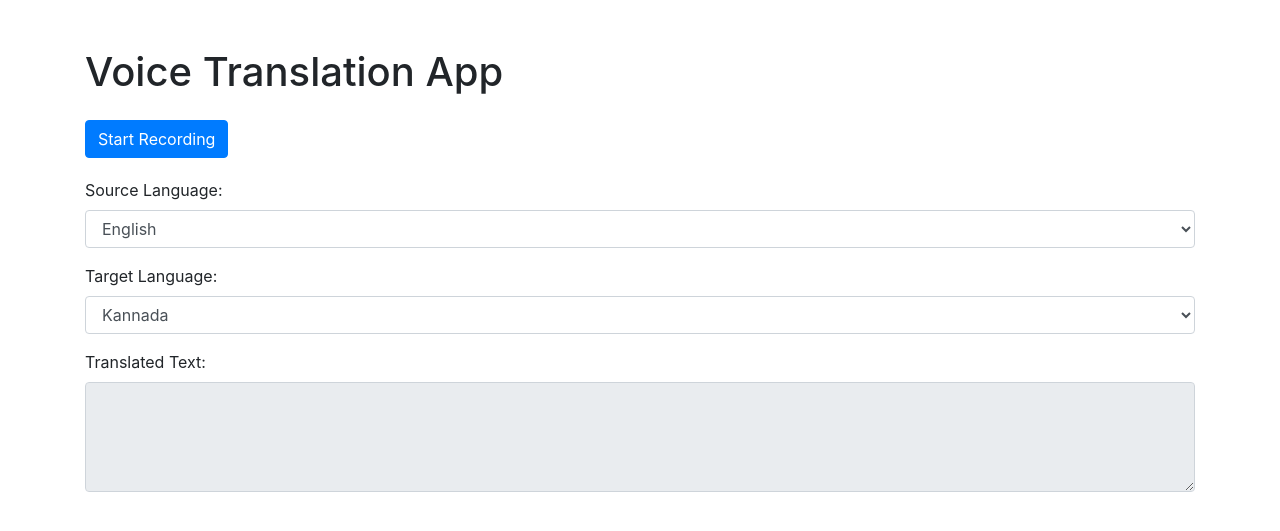
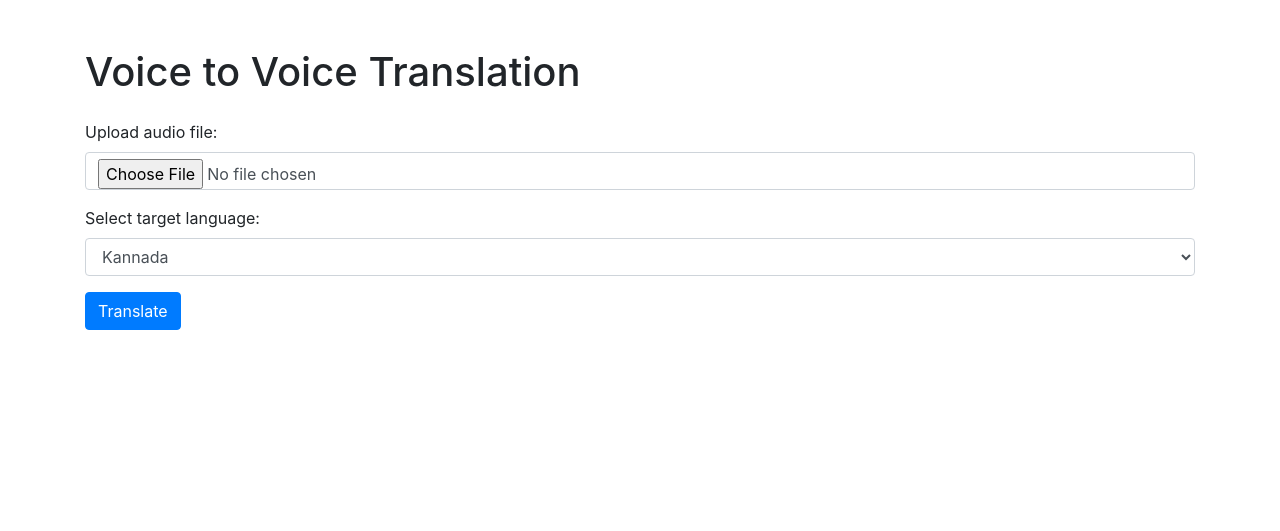
Before and after one commit to Arshad-khan05/MiniProject, a Flask app: template T2T/templates/voice_to_voice.html in a window 1280 px wide. Shown: the top 531 px of the page. Run offline with Flask 3, Linux system fonts and the light colour scheme; the template is opened without the code that fills it, so the values that code supplies are empty; some libraries are stand-ins or nearby versions.

Commit message:
Voice to voice feature

```diff
--- a/T2T/app.py
+++ b/T2T/app.py
@@ -2,6 +2,8 @@ from flask import Flask, render_template, request, jsonify, send_file
 from googletrans import Translator
 from gtts import gTTS
 import os
+import speech_recognition as sr
+from pydub import AudioSegment
 
 app = Flask(__name__)
 
@@ -18,6 +20,10 @@ def index():
 def text_to_text():
     return render_template('text_to_text.html')
 
+@app.route('/voice_to_voice')
+def voice_to_voice():
+    return render_template('voice_to_voice.html')
+
 @app.route('/translate', methods=['POST'])
 def translate():
     text_to_translate = request.form['text']
@@ -31,6 +37,36 @@ def translate():
 
     return jsonify({'translated_text': translated_text, 'audio_file_path': audio_file_path})
 
+@app.route('/voice_translate', methods=['POST'])
+def voice_translate():
+    if 'audio' not in request.files:
+        return jsonify({'error': 'No audio file provided'}), 400
+
+    audio_file = request.files['audio']
+    target_language = request.form['target_language']
+
+    audio_path = os.path.join('static', 'uploaded_audio.wav')
+    audio_file.save(audio_path)
+
+    # Convert audio to text
+    recognizer = sr.Recognizer()
+    audio_segment = AudioSegment.from_file(audio_path)
+    audio_segment.export(audio_path, format='wav')
+
+    with sr.AudioFile(audio_path) as source:
+        audio_data = recognizer.record(source)
+        text_to_translate = recognizer.recognize_google(audio_data)
+
+    # Translate text
+    translated_text = translate_text(text_to_translate, target_language)
+
+    # Generate translated audio file
+    tts = gTTS(text=translated_text, lang=target_language)
+    translated_audio_path = os.path.join('static', 'translated_audio.mp3')
+    tts.save(translated_audio_path)
+
+    return jsonify({'translated_text': translated_text, 'audio_file_path': translated_audio_path})
+
 @app.route('/play_audio')
 def play_audio():
     audio_file_path = request.args.get('audio_file_path')
--- a/T2T/templates/voice_to_voice.html
+++ b/T2T/templates/voice_to_voice.html
@@ -3,40 +3,31 @@
 <head>
     <meta charset="UTF-8">
     <meta name="viewport" content="width=device-width, initial-scale=1.0">
-    <title>Voice Translation App</title>
+    <title>Voice to Voice Translation</title>
     <!-- Bootstrap CSS -->
     <link href="https://stackpath.bootstrapcdn.com/bootstrap/4.5.2/css/bootstrap.min.css" rel="stylesheet">
 </head>
 <body>
     <div class="container mt-5">
-        <h1 class="mb-4">Voice Translation App</h1>
-        <div id="controls">
-            <button id="startRecording" class="btn btn-primary">Start Recording</button>
-            <button id="stopRecording" class="btn btn-danger" style="display: none;">Stop Recording</button>
-            <button id="translate" class="btn btn-success" style="display: none;">Translate</button>
-        </div>
-        <div class="form-group" style="margin-top: 20px;">
-            <label for="sourceLanguage">Source Language:</label>
-            <select class="form-control" id="sourceLanguage">
-                <!-- Add language options as needed -->
-                <option value="en">English</option>
-                <option value="es">Spanish</option>
-            </select>
+        <h1 class="mb-4">Voice to Voice Translation</h1>
+        <form id="voiceTranslateForm" enctype="multipart/form-data">
+            <div class="form-group">
+                <label for="audio">Upload audio file:</label>
+                <input type="file" class="form-control" id="audio" name="audio" accept="audio/*">
             </div>
             <div class="form-group">
-            <label for="targetLanguage">Target Language:</label>
-            <select class="form-control" id="targetLanguage">
-                <!-- Add language options as needed -->
+                <label for="targetLanguage">Select target language:</label>
+                <select class="form-control" id="targetLanguage" name="target_language">
                     <option value="kn">Kannada</option>
                     <option value="te">Telugu</option>
                     <option value="ta">Tamil</option>
                     <option value="ml">Malayalam</option>
+                    <!-- Add more options as needed -->
                 </select>
             </div>
-        <div class="form-group">
-            <label for="translatedText">Translated Text:</label>
-            <textarea class="form-control" id="translatedText" rows="4" readonly></textarea>
-        </div>
+            <button type="submit" class="btn btn-primary">Translate</button>
+        </form>
+        <div id="translatedText" class="mt-3"></div>
         <audio id="audioPlayer" controls style="display: none;"></audio>
     </div>
 
@@ -45,50 +36,24 @@
     <script src="https://stackpath.bootstrapcdn.com/bootstrap/4.5.2/js/bootstrap.min.js"></script>
     <script>
         $(document).ready(function() {
-            var isRecording = false;
-            var recognition = new webkitSpeechRecognition();
-            recognition.continuous = true;
-            recognition.interimResults = true;
-            recognition.lang = 'en-US'; // Default language for speech recognition
-
-            $('#startRecording').click(function() {
-                isRecording = true;
-                recognition.start();
-                $('#startRecording').hide();
-                $('#stopRecording').show();
+            $('#voiceTranslateForm').submit(function(event) {
+                event.preventDefault();
+                var formData = new FormData(this);
+                $.ajax({
+                    type: 'POST',
+                    url: '/voice_translate',
+                    data: formData,
+                    processData: false,
+                    contentType: false,
+                    success: function(response) {
+                        $('#translatedText').text(response.translated_text);
+                        var audioPlayer = $('#audioPlayer');
+                        var audioUrl = '/play_audio?audio_file_path=' + response.audio_file_path + '&timestamp=' + new Date().getTime();
+                        audioPlayer.attr('src', audioUrl); // Set new audio source with timestamp parameter
+                        audioPlayer.show();
+                        // audioPlayer[0].play();
+                    }
                 });
-
-            $('#stopRecording').click(function() {
-                isRecording = false;
-                recognition.stop();
-                $('#stopRecording').hide();
-                $('#translate').show();
-            });
-
-            recognition.onresult = function(event) {
-                var interimTranscript = '';
-                var finalTranscript = '';
-
-                for (var i = event.resultIndex; i < event.results.length; ++i) {
-                    if (event.results[i].isFinal) {
-                        finalTranscript += event.results[i][0].transcript;
-                    } else {
-                        interimTranscript += event.results[i][0].transcript;
-                    }
-                }
-
-                // Output interim and final transcripts if needed
-                console.log('Interim: ' + interimTranscript);
-                console.log('Final: ' + finalTranscript);
-            };
-
-            recognition.onerror = function(event) {
-                console.error('Speech recognition error:', event.error);
-            };
-
-            $('#translate').click(function() {
-                // Perform translation here and update translated text area
-                // You can use Ajax to send the recorded text to your backend for translation
             });
         });
     </script>
```
Also changed, not shown: T2T/templates/index.html (+6 -2 lines), 2 other files. Lines whose indentation alone changed are shown as unchanged.
